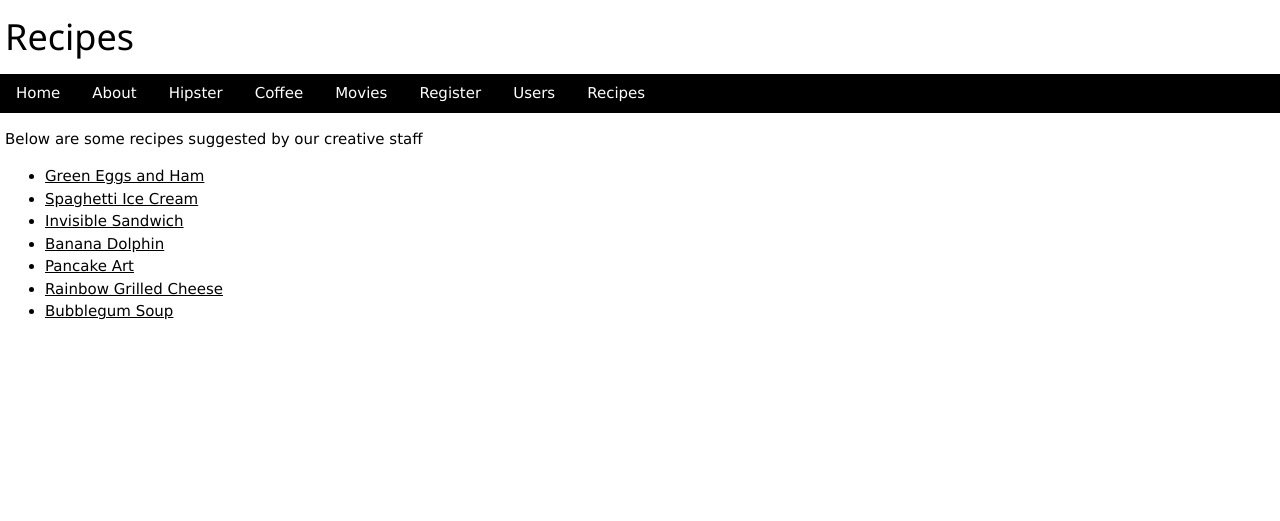
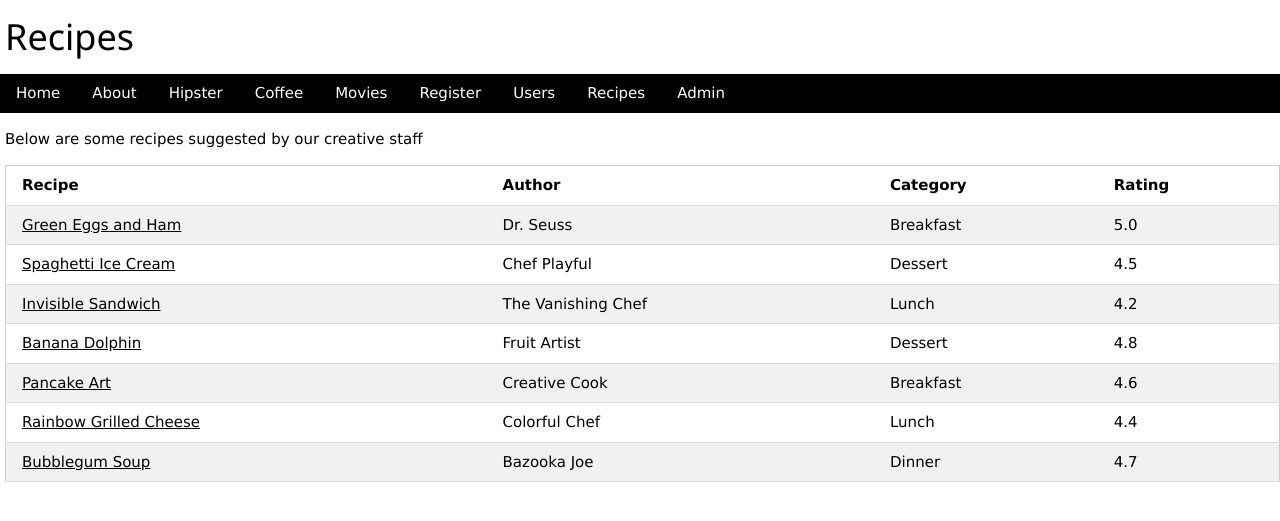
Before and after one commit to NatashaDMoore/jinja, a Flask app: page /recipes in a window 1280 px wide. Shown: the top 521 px of the page. Run offline with Flask 3, Linux system fonts and the light colour scheme.

```diff
--- a/templates/base.html
+++ b/templates/base.html
@@ -29,6 +29,7 @@
       <a href="/register" class="w3-bar-item w3-button">Register</a>
       <a href="/users" class="w3-bar-item w3-button">Users</a>
       <a href="/recipes" class="w3-bar-item w3-button">Recipes</a>
+      <a href="/admin/" class="w3-bar-item w3-button">Admin</a>
     </div>
 
     <!---------- webpage content will live inside the below div ---------->
--- a/templates/recipes.html
+++ b/templates/recipes.html
@@ -1,9 +1,32 @@
 {% extends 'base.html' %}
 {% block content %}
 <p>Below are some recipes suggested by our creative staff</p>
-    <ul>
+
+
+
+ <table class="w3-table-all w3-hoverable">
+  <tr>
+    <th>Recipe</th>
+    <th>Author</th>
+    <th>Category</th>
+    <th>Rating</th>
+  </tr>
+
+{% for recipe in recipes %}
+
+  <tr>
+    <td><a href="{{ url_for('recipe', recipe_id=recipe.id) }}">{{ recipe.name }}</a></td>
+    <td>{{ recipe.author }}</td>
+    <td>{{ recipe.category.name }}</td>
+    <td>{{ recipe.rating }}</td>
+  </tr>
+
+   {% endfor %}
+
+    <!-- <ul>
         {% for recipe in recipes %}
             <li><a href="{{ url_for('recipe', recipe_id=recipe.id) }}">{{ recipe.name }}</a></li>
         {% endfor %}
-    </ul>
+    </ul> -->
+
 {% endblock %}
```
Also changed, not shown: main.py (+9 -7 lines), templates/users.html (+0 -13 lines), utils.py (+8 -7 lines), instance/recipes.db.
